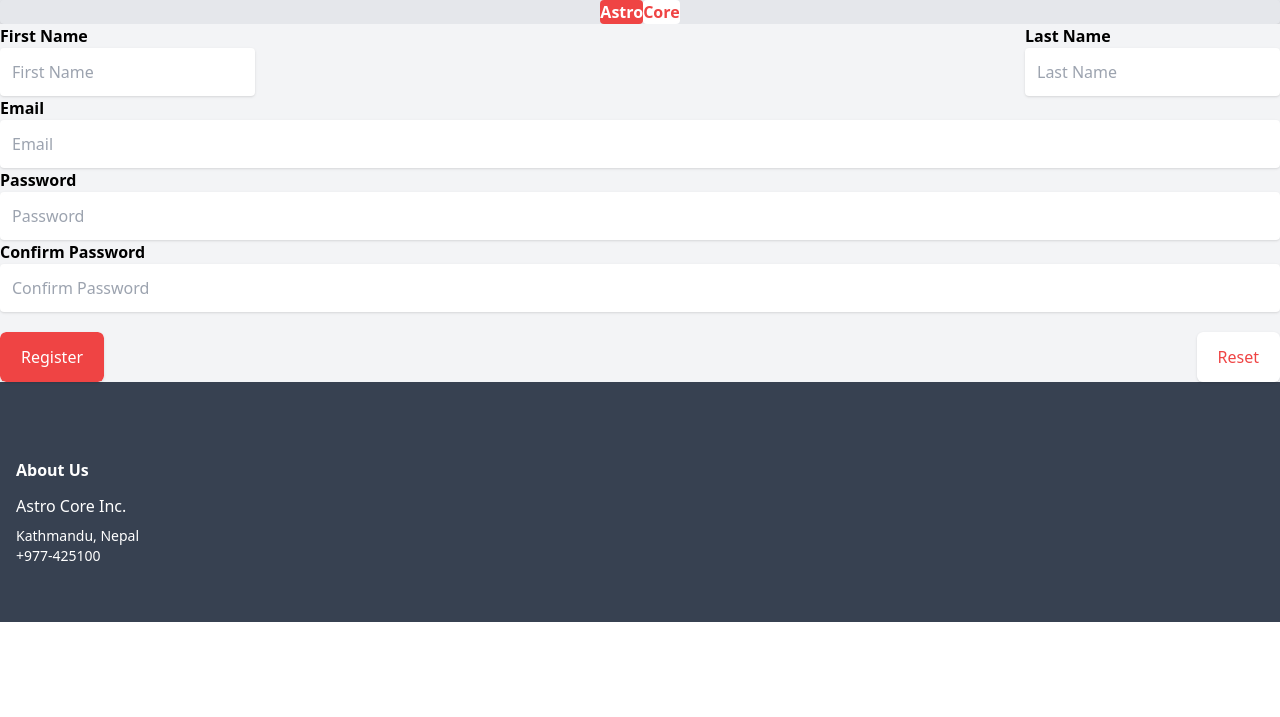
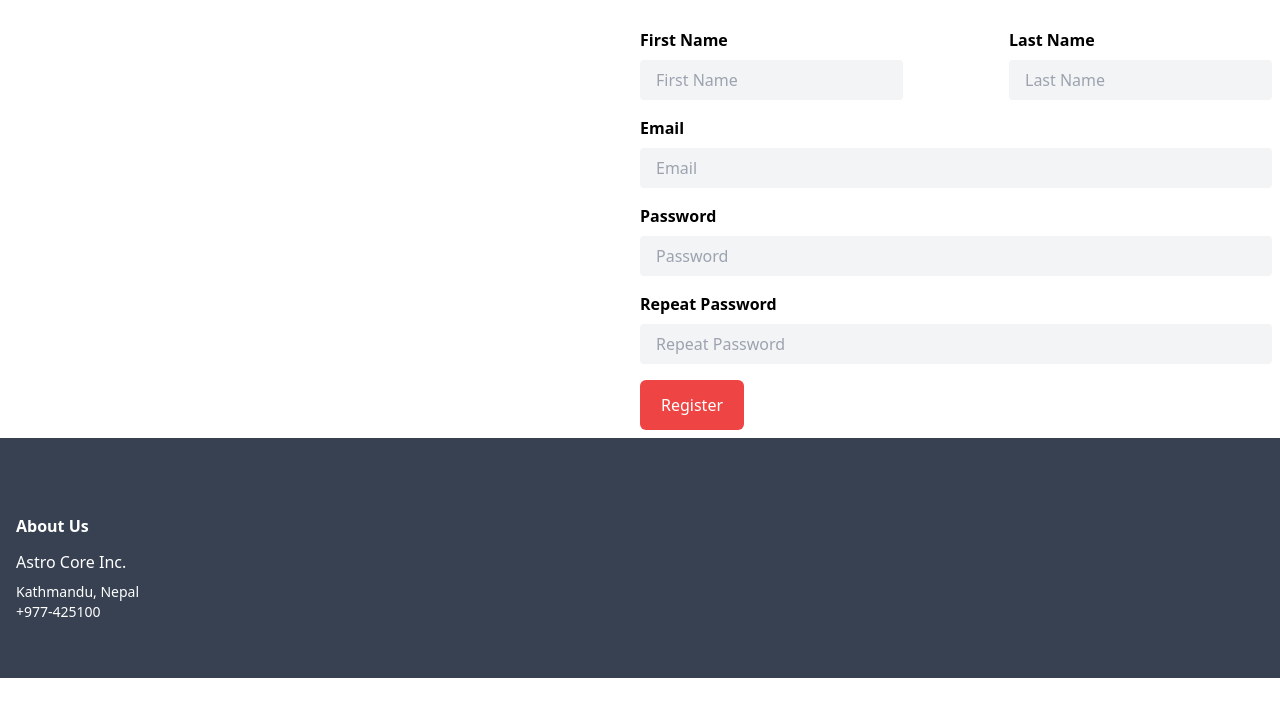
Before and after one commit to aashan10/astro-core, a PHP site: template resources/views/pages/auth/register.html.twig in a window 1280 px wide. Shown: the top 717 px of the page. Run offline with PHP 8.4, Linux system fonts and the light colour scheme; the template is opened without the code that fills it, so the values that code supplies are empty; style sheets or scripts are compiled from the project's sources; some libraries are stand-ins or nearby versions.

Commit message:
Fixed some issues

```diff
--- a/app/Core/Database/Connection.php
+++ b/app/Core/Database/Connection.php
@@ -6,7 +6,7 @@ use PDO;
 
 class Connection
 {
-    protected $db;
+    protected ?PDO $db;
     static $instance = null;
 
     protected function __construct(PDO $db)
@@ -33,7 +33,7 @@ class Connection
         return static::$instance;
     }
 
-    public function getDb()
+    public function getDb(): ?PDO
     {
         return $this->db;
     }
--- a/app/Model/User.php
+++ b/app/Model/User.php
@@ -19,6 +19,6 @@ class User extends Model implements AuthenticatableInterface
 {
     use AuthenticatableTrait;
     protected $table = 'users';
-    protected $primaryKey = 'id';
+    protected $primaryKey = 'user_id';
 
 }
--- a/package.json
+++ b/package.json
@@ -4,6 +4,7 @@
   "main": "index.js",
   "license": "MIT",
   "devDependencies": {
+    "@babel/preset-react": "^7.16.7",
     "@types/react": "^17.0.39",
     "@types/react-dom": "^17.0.11",
     "autoprefixer": "^10.4.2",
--- a/resources/js/components/newsletter.tsx
+++ b/resources/js/components/newsletter.tsx
@@ -11,11 +11,11 @@ const Newsletter = () => {
             </div>
             <div className="flex flex-col mt-5">
                 <label htmlFor="newsletter" className="mb-2 font-bold text-left">Subscribe to our Newsletter</label>
-                <div className="flex flex-row w-full">
-                    <input type="email" id="newsletter" className="rounded-full border-0 pl-6 p-2 bg-white text-black w-full"
+                <div className="flex flex-row w-full rounded-full overflow-hidden">
+                    <input type="email" id="newsletter" className="border-r-0 border-0 pl-6 p-2 bg-white text-black w-full"
                            placeholder="Email"/>
                     <button
-                        className="-ml-10 rounded-full p-3 font-semibold border border-red-500 border-l-0 bg-red-500 hover:bg-red-700 hover:border-red-700">Subscribe
+                        className="p-3 font-semibold border border-l-0 border-red-500 border-l-0 bg-red-500 hover:bg-red-700 hover:border-red-700">Subscribe
                     </button>
                 </div>
             </div>
--- a/resources/views/layouts/app.html.twig
+++ b/resources/views/layouts/app.html.twig
@@ -1,5 +1,5 @@
 <!DOCTYPE html>
-<html>
+<html lang="en">
 <head>
     {% block head %}
         <link rel="stylesheet" href="/css/style.css"/>
@@ -11,10 +11,8 @@
 {% include 'partials/header.html.twig' %}
 
 
-<div class="bg-gray-200">
-    {% block content %}
-    {% endblock %}
-</div>
+{% block content %}
+{% endblock %}
 
 {% include 'partials/footer.html.twig' %}
 
--- a/resources/views/pages/auth/register.html.twig
+++ b/resources/views/pages/auth/register.html.twig
@@ -5,64 +5,52 @@
     {{ parent() }}
 {% endblock %}
 {% block content %}
-    {{ parent() }}
-    <div class="w-full py-12">
-        <div class="w-full max-w-[1280px] flex flex-col md:flex-row mx-auto rounded shadow-sm bg-transparent">
-            <div class="flex flex-1 bg-red-300 min-h-[25vh] rounded shadow">
-                <div class="flex flex-1 flex-row my-auto justify-center my-10">
-                    <div class="flex text-6xl">
-                        <span class="inline-flex p-8 bg-red-500 text-white font-bold rounded">Astro</span>
-                        <span class="inline-flex p-4 bg-white text-red-500 font-bold rounded">Core</span>
-                    </div>
+    <div class="flex flex-col max-w-7xl mx-auto px-2 lg:flex-row">
+        <div class="flex flex-1">
+
+        </div>
+        <div class="flex flex-1">
+            <form class="mt-5 flex flex-1 flex-col" method="post" action="/register">
+                <div class="field flex flex-1 flex-row py-2">
+                    <label class="flex flex-1 flex-col">
+                        <span class="font-bold mb-2 text-gray-800">First Name</span>
+                        <input type="text" name="firstName" placeholder="First Name" class="flex flex-1 bg-gray-100 rounded py-2 px-4"/>
+                    </label>
+                    <div class="flex-1"></div>
+
+                    <label class="flex flex-1 flex-col">
+                        <span class="font-bold mb-2 text-gray-800">Last Name</span>
+                        <input type="text" name="lastName" placeholder="Last Name" class="flex flex-1 bg-gray-100 rounded py-2 px-4"/>
+                    </label>
                 </div>
-            </div>
-            <div class="flex flex-1 flex-col bg-gray-100 p-5">
-                <form action="/register" method="post" class="flex flex-1 flex-col h-inherit">
-                    <div class="flex flex-row justify-between">
-                        <div class="flex flex-col my-3">
-                            <label for="first_name" class="text-gray-800 font-bold mb-1">First Name</label>
-                            <input type="text" class="p-3 shadow rounded" placeholder="First Name" name="first_name"
-                                   id="first_name"/>
-                        </div>
-                        <div class="flex flex-col my-3">
-                            <label for="last_name" class="text-gray-800 font-bold mb-1">Last Name</label>
-                            <input type="text" class="p-3 shadow rounded" placeholder="Last Name" name="last_name"
-                                   id="last_name"/>
-                        </div>
-                    </div>
-                    <div class="flex flex-col my-3">
-                        <label for="email" class="text-gray-800 font-bold mb-1">Email</label>
-                        <input type="email" class="p-3 shadow rounded" placeholder="Email" name="email" id="email"/>
-                    </div>
-                    <div class="flex flex-col my-3">
-                        <label for="password" class="text-gray-800 font-bold mb-1">Password</label>
-                        <input type="password" class="p-3 shadow rounded" placeholder="Password" name="password"
-                               id="password"/>
-                    </div>
-                    <div class="flex flex-col my-3">
-                        <label for="confirm_password" class="text-gray-800 font-bold mb-1">Confirm Password</label>
-                        <input type="password" class="p-3 shadow rounded" placeholder="Confirm Password"
-                               name="confirm_password" id="confirm_password"/>
-                    </div>
 
-                    <div class="flex flex-col my-3">
-                        <div class="mt-5 flex justify-between lg:flex-shrink-0">
-                            <div class="inline-flex rounded-md shadow overflow-hidden">
-                                <button type="submit"
-                                        class=" inline-flex items-center justify-center px-5 py-3 border border-transparent text-base font-medium rounded-md text-white bg-red-500 hover:bg-red-700">
-                                    Register
-                                </button>
-                            </div>
-                            <div class="ml-3 inline-flex rounded-md shadow overflow-hidden">
-                                <button type="reset"
-                                        class=" inline-flex items-center justify-center px-5 py-3 border border-transparent text-base font-medium rounded-md text-red-500 bg-white hover:bg-red-50">
-                                    Reset
-                                </button>
-                            </div>
-                        </div>
-                    </div>
-                </form>
-            </div>
+                <div class="field flex flex-1 flex-row py-2">
+                    <label class="flex flex-1 flex-col">
+                        <span class="font-bold mb-2 text-gray-800">Email</span>
+                        <input type="text" name="email" placeholder="Email" class="flex flex-1 bg-gray-100 rounded py-2 px-4"/>
+                    </label>
+                </div>
+
+                <div class="field flex flex-1 flex-row py-2">
+                    <label class="flex flex-1 flex-col">
+                        <span class="font-bold mb-2 text-gray-800">Password</span>
+                        <input type="password" name="password" placeholder="Password" class="flex flex-1 bg-gray-100 rounded py-2 px-4"/>
+                    </label>
+                </div>
+
+                <div class="field flex flex-1 flex-row py-2">
+                    <label class="flex flex-1 flex-col">
+                        <span class="font-bold mb-2 text-gray-800">Repeat Password</span>
+                        <input type="password" name="repeatPassword" placeholder="Repeat Password" class="flex flex-1 bg-gray-100 rounded py-2 px-4"/>
+                    </label>
+                </div>
+
+                <div class="field flex flex-1 flex-row py-2">
+                    <button type="submit" class=" inline-flex items-center justify-center px-5 py-3 border border-transparent text-base font-medium rounded-md text-white bg-red-500 hover:bg-red-700">
+                        Register
+                    </button>
+                </div>
+            </form>
         </div>
     </div>
 {% endblock %}
--- a/server.php
+++ b/server.php
@@ -12,6 +12,6 @@ if (file_exists(BASE_PATH . '/vendor/autoload.php')) {
 if(file_exists(BASE_PATH . '/boot/Application.php')) {
     require_once BASE_PATH . '/boot/Application.php';
 
-    $app = new Application;
+    $app = Application::getInstance();
     $app->run();
 }
--- a/tailwind.config.js
+++ b/tailwind.config.js
@@ -1,7 +1,7 @@
 module.exports = {
   content: [
+      "./resources/js/*/*.{js,jsx,ts,tsx}",
       "./resources/views/*/*.{twig,php,html}",
-      "./resources/js/*/*.{js,jsx,ts,tsx}",
   ],
   theme: {
     extend: {},
```
Also changed, not shown: app/Controller/Auth/RegisterController.php (+27 -0 lines), app/Helpers/functions.php (added, +26 -0 lines), app/Services/AuthService.php (+15 -1 lines), boot/Application.php (+48 -10 lines), composer.json (+7 -2 lines), config/app.php (+4 -8 lines), resources/js/components/navigation.tsx (+7 -11 lines), routes/web.php (+9 -0 lines), webpack.mix.js (+4 -4 lines).
